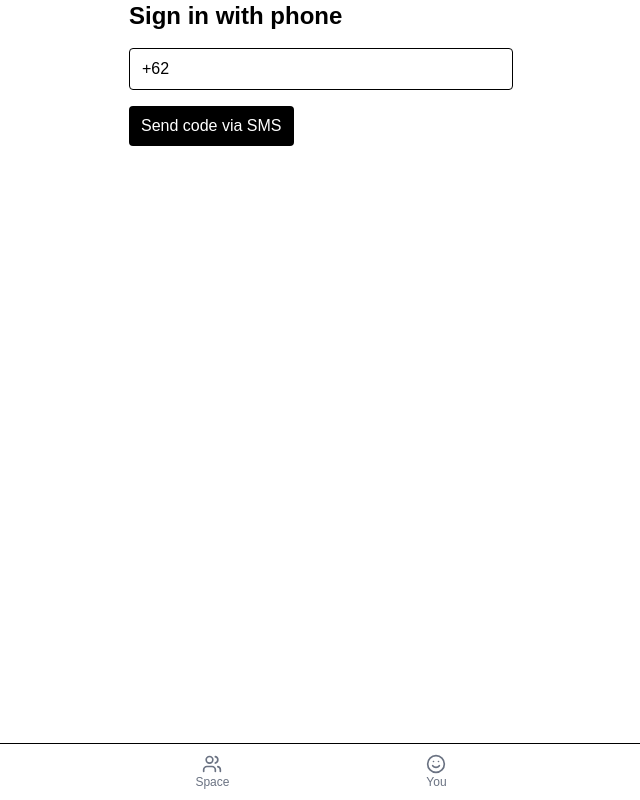
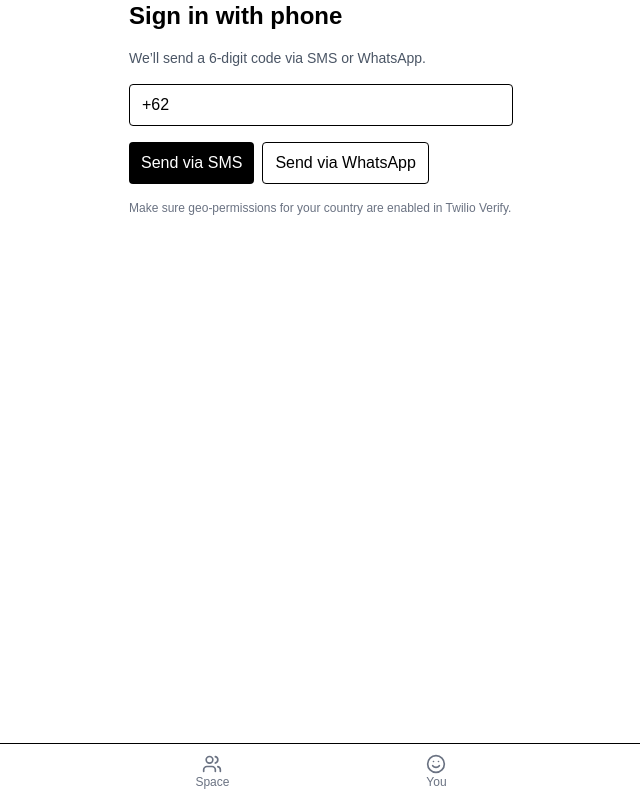
Before and after one commit to hilmirazib/binder-clone, a Next.js app: page /login in a window 1280 px wide. Shown: the whole page, without its empty margins (319-959 px from the left). Built offline with nearby package versions, Linux system fonts and the light colour scheme.

Commit message:
feat(auth): enable WhatsApp OTP via Twilio Verify (Supabase channel whatsapp) + improved verify UI

```diff
--- a/app/(public)/login/page.tsx
+++ b/app/(public)/login/page.tsx
@@ -4,44 +4,65 @@ import { supabaseBrowser } from "@/lib/supabase-browser";
 
 export default function LoginPage() {
   const [phone, setPhone] = useState("+62");
-  const [loading, setLoading] = useState(false);
+  const [loading, setLoading] = useState<"sms" | "whatsapp" | null>(null);
   const [msg, setMsg] = useState<string | null>(null);
 
-  async function sendOtpSms() {
-    setLoading(true);
+  async function sendOtp(channel: "sms" | "whatsapp") {
+    setLoading(channel);
     setMsg(null);
     try {
       const supabase = supabaseBrowser();
       const { error } = await supabase.auth.signInWithOtp({
         phone,
-        options: { channel: "sms" },
+        options: { channel },
       });
       if (error) throw error;
-      window.location.href = `/verify?phone=${encodeURIComponent(phone)}`;
+      window.location.href = `/verify?phone=${encodeURIComponent(
+        phone,
+      )}&ch=${channel}`;
     } catch (e: any) {
-      setMsg(e.message ?? "Failed to send OTP");
+      setMsg(e?.message ?? "Failed to send OTP");
     } finally {
-      setLoading(false);
+      setLoading(null);
     }
   }
 
   return (
     <section className="max-w-sm mx-auto space-y-4">
       <h1 className="text-2xl font-semibold">Sign in with phone</h1>
+      <p className="text-sm text-gray-600">
+        We’ll send a 6-digit code via SMS or WhatsApp.
+      </p>
+
       <input
         className="w-full border rounded px-3 py-2"
         value={phone}
         onChange={(e) => setPhone(e.target.value)}
         placeholder="+62 8123456789"
       />
-      <button
-        className="px-3 py-2 rounded bg-black text-white disabled:opacity-50"
-        onClick={sendOtpSms}
-        disabled={loading}
-      >
-        {loading ? "Sending..." : "Send code via SMS"}
-      </button>
+
+      <div className="flex gap-2">
+        <button
+          className="px-3 py-2 rounded bg-black text-white disabled:opacity-50"
+          onClick={() => sendOtp("sms")}
+          disabled={!!loading}
+        >
+          {loading === "sms" ? "Sending…" : "Send via SMS"}
+        </button>
+        <button
+          className="px-3 py-2 rounded border disabled:opacity-50"
+          onClick={() => sendOtp("whatsapp")}
+          disabled={!!loading}
+        >
+          {loading === "whatsapp" ? "Sending…" : "Send via WhatsApp"}
+        </button>
+      </div>
+
       {msg && <p className="text-sm text-red-600">{msg}</p>}
+
+      <p className="text-xs text-gray-500">
+        Make sure geo-permissions for your country are enabled in Twilio Verify.
+      </p>
     </section>
   );
 }
--- a/app/(public)/verify/page.tsx
+++ b/app/(public)/verify/page.tsx
@@ -5,11 +5,15 @@ import { supabaseBrowser } from "@/lib/supabase-browser";
 export default function VerifyPage() {
   const [phone, setPhone] = useState("");
   const [code, setCode] = useState("");
+  const [channel, setChannel] = useState<"sms" | "whatsapp">("sms");
   const [err, setErr] = useState<string | null>(null);
 
   useEffect(() => {
-    const p = new URLSearchParams(window.location.search).get("phone");
+    const sp = new URLSearchParams(window.location.search);
+    const p = sp.get("phone");
+    const ch = sp.get("ch") as "sms" | "whatsapp" | null;
     if (p) setPhone(p);
+    if (ch === "whatsapp") setChannel("whatsapp");
   }, []);
 
   async function verify() {
@@ -19,13 +23,12 @@ export default function VerifyPage() {
       const { error } = await supabase.auth.verifyOtp({
         phone,
         token: code,
-        type: "sms",
+        type: "sms", // <- tetap 'sms' walau channel WA
       });
       if (error) throw error;
-      // sukses -> ke onboarding (ensure profile terjadi di server)
       window.location.href = "/you";
     } catch (e: any) {
-      setErr(e.message ?? "Wrong code, try again.");
+      setErr(e?.message ?? "Wrong code, try again.");
     }
   }
 
@@ -33,8 +36,10 @@ export default function VerifyPage() {
     <section className="max-w-sm mx-auto space-y-4">
       <h1 className="text-2xl font-semibold">Enter the code</h1>
       <p className="text-sm text-gray-600">
-        We sent an SMS to {phone || "your phone"}.
+        We sent a code via <b>{channel.toUpperCase()}</b> to{" "}
+        {phone || "your phone"}.
       </p>
+
       <input
         className="w-full border rounded px-3 py-2 tracking-widest text-center"
         value={code}
@@ -42,12 +47,14 @@ export default function VerifyPage() {
         placeholder="6-digit code"
         maxLength={6}
       />
+
       <button
         className="px-3 py-2 rounded bg-black text-white"
         onClick={verify}
       >
         Verify
       </button>
+
       {err && <p className="text-sm text-red-600">{err}</p>}
     </section>
   );
```
